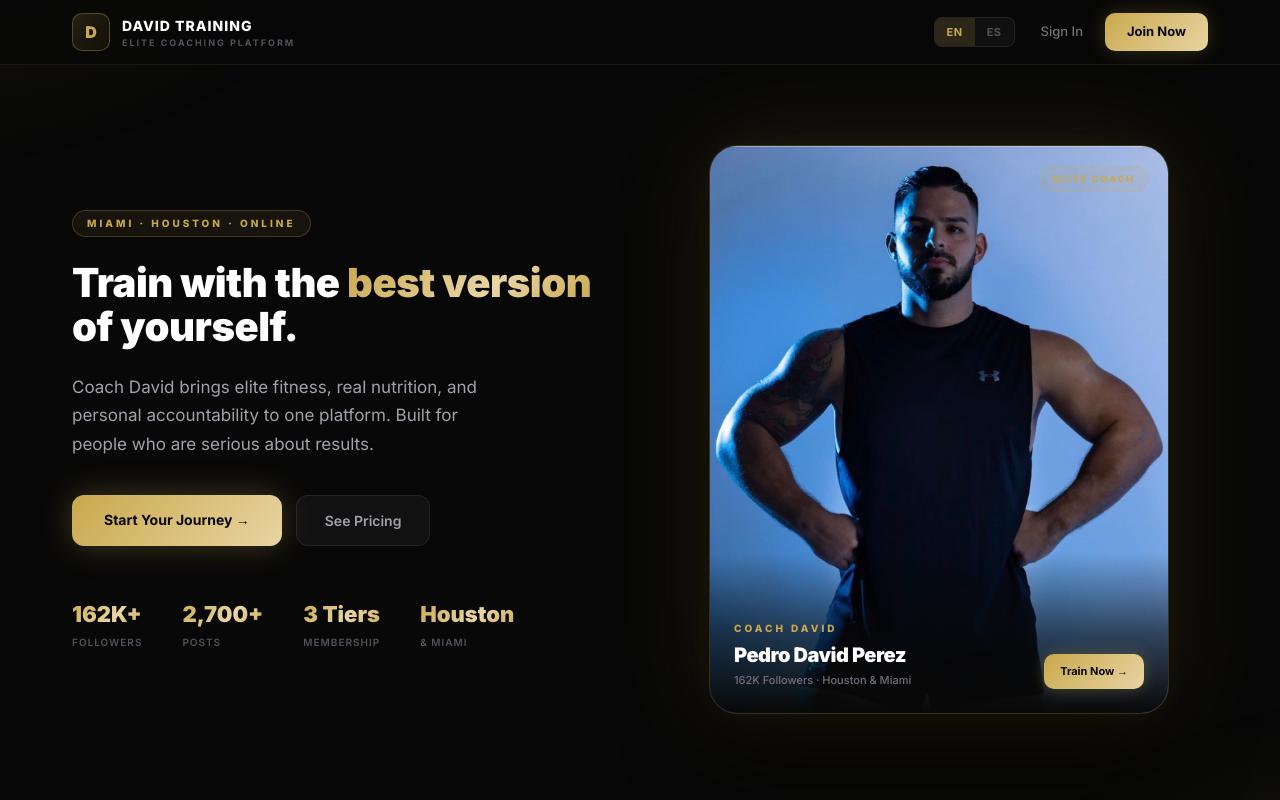
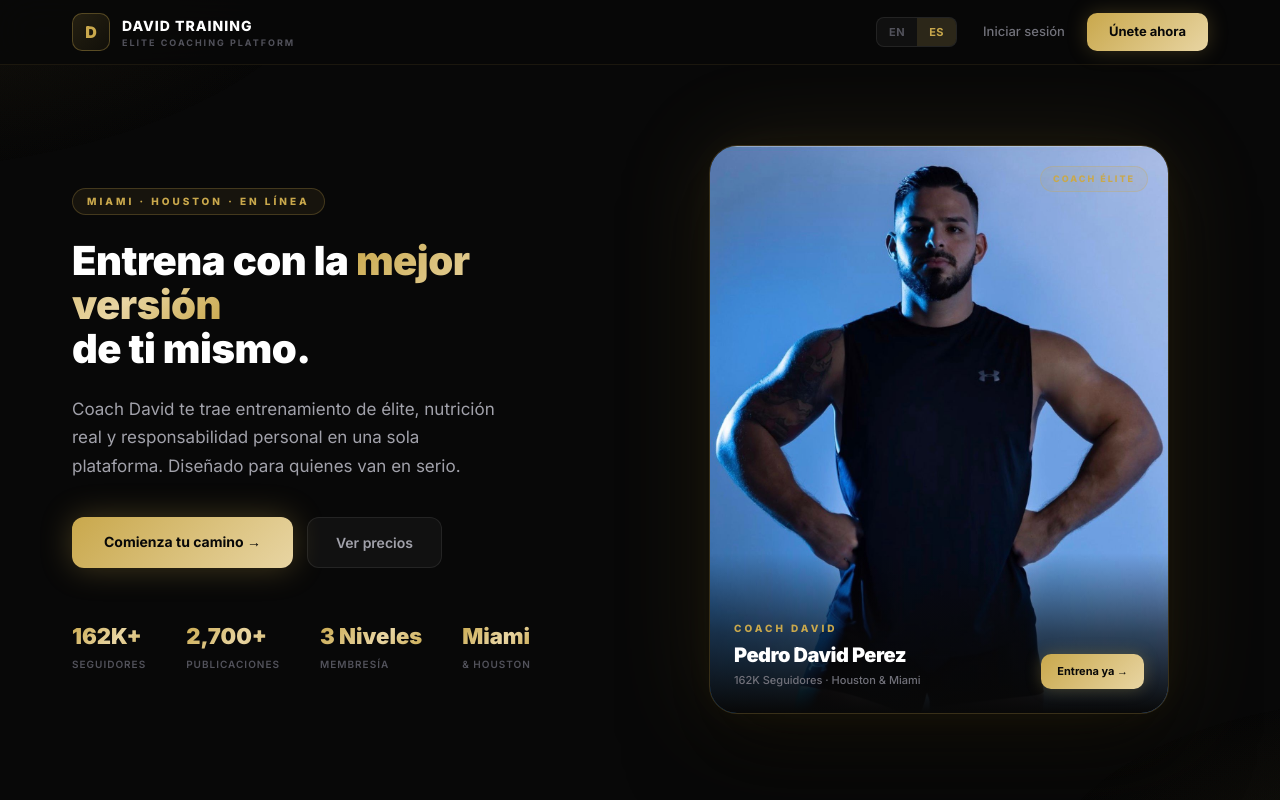
Before and after one commit to cobycacg801/david-training-app, a Next.js app: page / in a window 1280 px wide. Shown: the top 800 px of the page. Built offline with nearby package versions, Linux system fonts and the light colour scheme.

Commit message:
Default language to Spanish, swap Miami/Houston order in stats

```diff
--- a/app/page.tsx
+++ b/app/page.tsx
@@ -20,7 +20,7 @@ const translations = {
       { value: "162K+",  label: "Followers"   },
       { value: "2,700+", label: "Posts"        },
       { value: "3 Tiers",label: "Membership"   },
-      { value: "Houston",label: "& Miami"      },
+      { value: "Miami",  label: "& Houston"     },
     ],
     photoSub:   "162K Followers · Houston & Miami",
     photoBtn:   "Train Now →",
@@ -82,7 +82,7 @@ const translations = {
       { value: "162K+",       label: "Seguidores"   },
       { value: "2,700+",      label: "Publicaciones" },
       { value: "3 Niveles",   label: "Membresía"    },
-      { value: "Houston",     label: "& Miami"       },
+      { value: "Miami",       label: "& Houston"      },
     ],
     photoSub:   "162K Seguidores · Houston & Miami",
     photoBtn:   "Entrena ya →",
@@ -133,7 +133,7 @@ const translations = {
 };
 
 export default function LandingPage() {
-  const [lang, setLang] = useState<"en" | "es">("en");
+  const [lang, setLang] = useState<"en" | "es">("es");
   const t = translations[lang];
 
   return (
```
